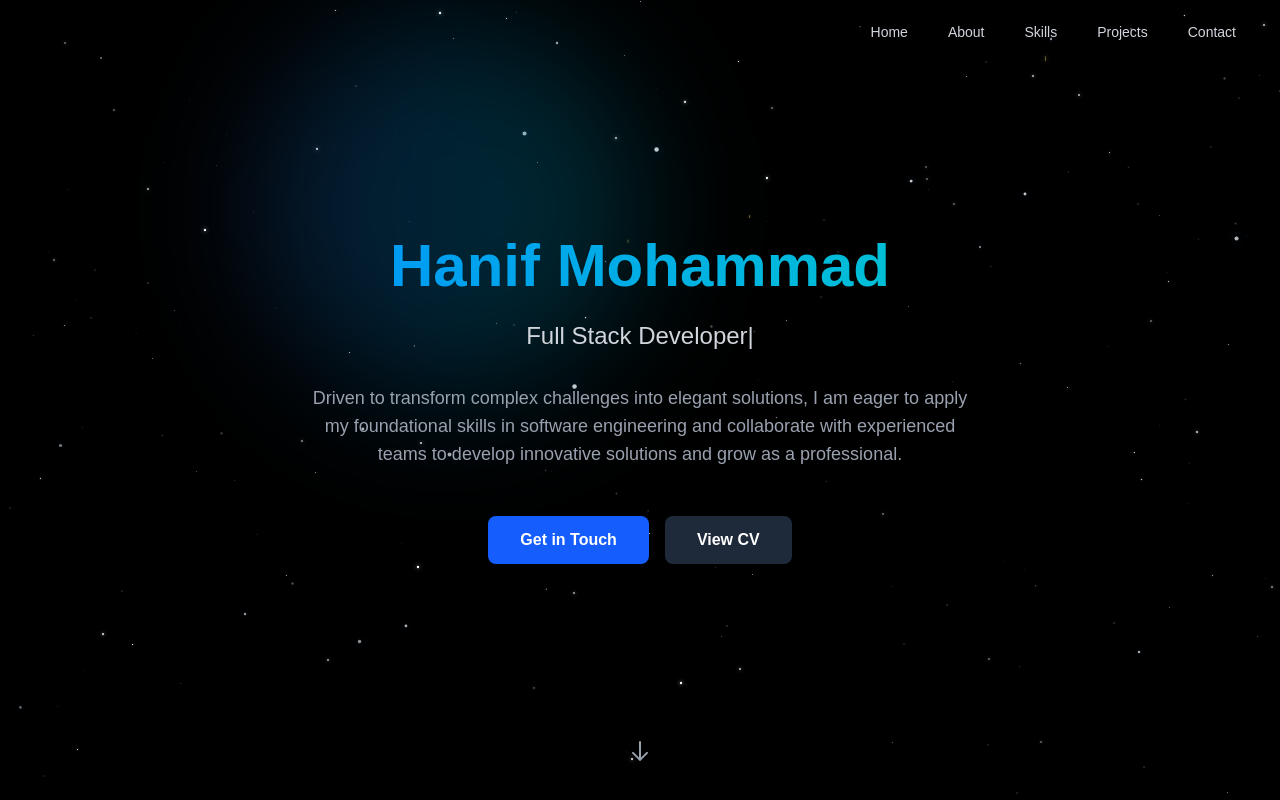
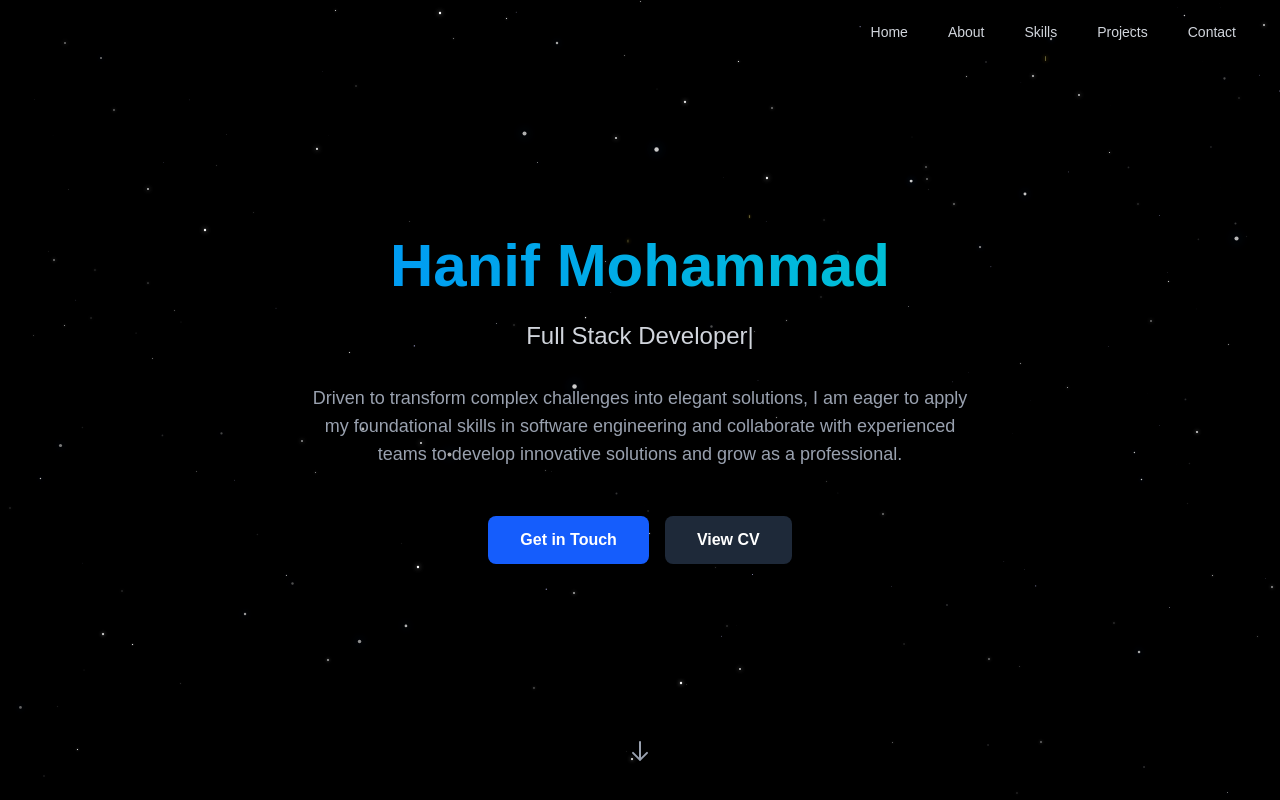
Before and after one commit to mdhanifhashmi/Portfolio, a Next.js app: page / in a window 1280 px wide. Shown: the top 800 px of the page. Built offline with nearby package versions, Linux system fonts and the light colour scheme.

Commit message:
Remove cursor-tracking glow effect from hero section

```diff
--- a/src/app/sections/HeroSection.tsx
+++ b/src/app/sections/HeroSection.tsx
@@ -2,7 +2,6 @@
 
 import { motion } from 'framer-motion'
 import { TypeAnimation } from 'react-type-animation'
-import { useState, useEffect } from 'react'
 
 // Animated Background Gradient
 const AnimatedBg = () => {
@@ -212,17 +211,6 @@ const Meteors = () => {
 }
 
 export default function HeroSection() {
-  const [mousePosition, setMousePosition] = useState({ x: 0, y: 0 })
-
-  useEffect(() => {
-    const handleMouseMove = (e: MouseEvent) => {
-      setMousePosition({ x: e.clientX, y: e.clientY })
-    }
-
-    window.addEventListener('mousemove', handleMouseMove)
-    return () => window.removeEventListener('mousemove', handleMouseMove)
-  }, [])
-
   return (
     <section id="home" className="min-h-screen flex items-center justify-center relative overflow-hidden bg-black">
       {/* Background Animations */}
@@ -231,20 +219,6 @@ export default function HeroSection() {
       <CosmicDustHero />
       <FloatingParticles />
       <Meteors />
-
-      {/* Cursor-tracking glow effect */}
-      <motion.div
-        className="absolute w-96 h-96 bg-gradient-to-r from-blue-500/20 to-cyan-400/20 rounded-full filter blur-3xl pointer-events-none"
-        animate={{
-          x: mousePosition.x - 192,
-          y: mousePosition.y - 192,
-        }}
-        transition={{
-          type: 'spring',
-          damping: 35,
-          stiffness: 150,
-        }}
-      />
 
       {/* Content */}
       <div className="container mx-auto px-4 sm:px-6 lg:px-8 relative z-10">
```
